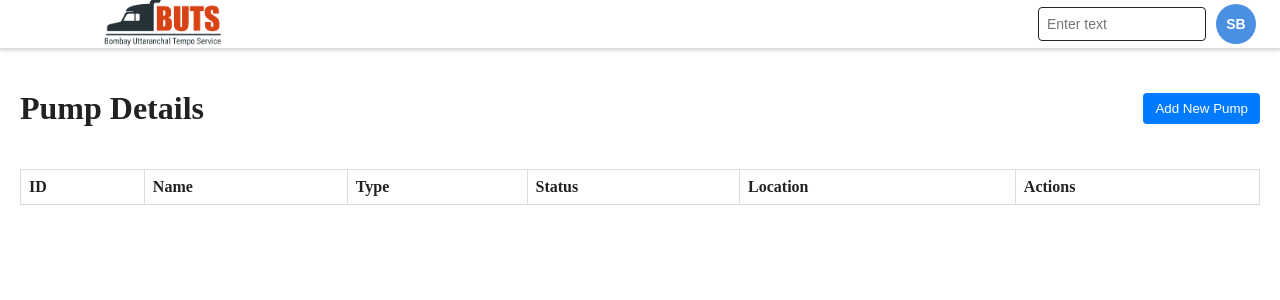
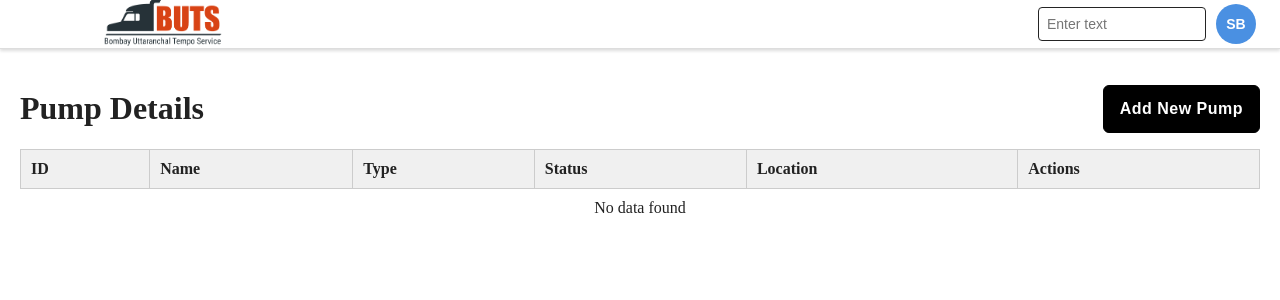
Before and after one commit to HpSharma/transport, a React (Vite) app: page /pump in a window 1280 px wide. Shown: the top 300 px of the page. Built offline with nearby package versions, Linux system fonts and the light colour scheme; some icons are missing.

Commit message:
created the table and buttons components

```diff
--- a/src/components/Input/index.jsx
+++ b/src/components/Input/index.jsx
@@ -67,3 +67,5 @@ export const TextInput = (props) => {
 //     </div>
 //   )
 // }
+
+// export TextInput;
--- /dev/null
+++ b/src/components/Table/index.jsx
@@ -0,0 +1,40 @@
+import React from 'react';
+
+const CommonTable = ({ columns = [], data = [], renderRow, headerStyle = {}, cellStyle = {} }) => {
+  return (
+    <table style={{ width: '100%', borderCollapse: 'collapse' }}>
+      <thead>
+      <tr>
+        {columns.map((col, idx) => (
+          <th key={idx} style={headerStyle}>{col}</th>
+        ))}
+      </tr>
+      </thead>
+      <tbody>
+      {data.length > 0 ? (
+        data.map((item, index) =>
+          renderRow ? (
+            renderRow(item, index)
+          ) : (
+            <tr key={index}>
+              {columns.map((colKey, i) => (
+                <td key={i} style={cellStyle}>
+                  {item[colKey.toLowerCase().replace(/\s/g, '_')]} {/* smart match */}
+                </td>
+              ))}
+            </tr>
+          )
+        )
+      ) : (
+        <tr>
+          <td colSpan={columns.length} style={{ textAlign: 'center', padding: '10px' }}>
+            No data found
+          </td>
+        </tr>
+      )}
+      </tbody>
+    </table>
+  );
+};
+
+export default CommonTable;
--- /dev/null
+++ b/src/components/common/Button/buttons.jsx
@@ -0,0 +1,33 @@
+export const AddButtons = ({ children, ...props  }) => {
+  const buttonStyle = {
+    height: '48px',
+    minWidth: '48px',
+    padding: '0 16px',
+    borderRadius: '6px',
+    backgroundColor: '#000',
+    color: '#fff',
+    border: '1px solid #000',
+    fontWeight: 600,
+    fontSize: '16px',
+    fontFamily: 'Arial, sans-serif', // Try Arial first, fallback to generic sans-serif
+    letterSpacing: '0.5px',
+    cursor: 'pointer',
+    transition: 'background-color 0.2s ease, border-color 0.2s ease',
+  };
+
+  const hoverStyle = {
+    backgroundColor: '#4c4c4c',
+    borderColor: '#fffff',
+  };
+
+  return (
+    <button
+      style={buttonStyle}
+      onMouseOver={(e) => Object.assign(e.currentTarget.style, hoverStyle)}
+      onMouseOut={(e) => Object.assign(e.currentTarget.style, buttonStyle)}
+      {...props}
+    >
+      {children}
+    </button>
+  );
+};
--- a/src/components/common/Button/index.jsx
+++ b/src/components/common/Button/index.jsx
@@ -1,3 +1,5 @@
+import { colors } from '@mui/material';
+
 export const IconButtons = () => {
   const buttonStyle = {
     width: '40px',
@@ -15,6 +17,30 @@ export const IconButtons = () => {
   return <button style={buttonStyle}>SB</button>;
 };
 
-export const BadgeButton = () => {
-  return <button>Badge Button</button>;
+export const BadgeButton = ({ children, variant = 'primary', ...props }) => {
+  const backgroundColors = {
+    primary: '#4a90e2',  // Blue
+    danger: '#e74c3c',   // Red
+  };
+
+  const badgebuttonstyle = {
+    backgroundColor: backgroundColors[variant] || backgroundColors.primary,
+    color: 'white',
+    border: 'none',
+    padding: '8px 12px',
+    margin: '5px 0',
+    cursor: 'pointer',
+    borderRadius: '4px',
+    transition: 'background-color 0.3s ease',
+    opacity: props.disabled ? 0.6 : 1,
+  };
+  // console.log({ disabled });
+
+  return (
+    <button style={badgebuttonstyle} {...props}>
+      {children}
+    </button>
+  )
 };
+
+// desgin audi buttons
--- a/src/pages/Dashboard/index.jsx
+++ b/src/pages/Dashboard/index.jsx
@@ -10,20 +10,31 @@ import Sanckbar from '@components/Snackbar/index.jsx';
 import { useFetch } from '@hooks/useFetch.js';
 import Tiles from '@components/common/Tiles/index.jsx';
 import { Grid } from '@mui/material';
+import CommonTable from '@components/Table/index.jsx';
 
 const Dashboard = () => {
-  const { loading, error, data } = useFetch({
+  const { loading, error, data: response } = useFetch({
     fetchFunction: DashboardApiService.fetchDashboardData,
   });
 
-  const tilesRaw = data?.[0]?.data?.data?.data || {};
-  const vehicleData = data?.[1]?.data?.data?.data || [];
+  const tilesRaw = response?.[0]?.data || {};
+  const vehicleData = response?.[1]?.data?.data || [];
 
   const tilesData = Object.entries(tilesRaw).map(([name, value]) => ({
     name,
     value,
   }));
 
+  const columns = [
+    '#',
+    'Vehicle Number',
+    'Type',
+    'Brand',
+    'Model',
+    'Color',
+    'Reg. Year',
+    'Owner',
+  ];
 
   if (loading) {
     return <Spinner />;
@@ -32,7 +43,7 @@ const Dashboard = () => {
   return (
     <>
       <MainContainer>
-
+        {/* Tiles Section */}
         <TilesContainer container spacing={4} columns={12}>
           {tilesData.map((tile, idx) => (
             <Grid key={`${tile.name}-${idx}`} item xs={12} sm={6} md={3}>
@@ -44,27 +55,14 @@ const Dashboard = () => {
           ))}
         </TilesContainer>
 
-
-
         {/* Table Section */}
         <div style={{ marginTop: '40px' }}>
           <h2>Vehicle Details</h2>
-          <table style={{ width: '100%', borderCollapse: 'collapse' }}>
-            <thead>
-              <tr>
-                <th style={tableHeaderStyle}>#</th>
-                <th style={tableHeaderStyle}>Vehicle Number</th>
-                <th style={tableHeaderStyle}>Type</th>
-                <th style={tableHeaderStyle}>Brand</th>
-                <th style={tableHeaderStyle}>Model</th>
-                <th style={tableHeaderStyle}>Color</th>
-                <th style={tableHeaderStyle}>Reg. Year</th>
-                <th style={tableHeaderStyle}>Owner</th>
-              </tr>
-            </thead>
-            <tbody>
-              {vehicleData?.length > 0 ? (
-                vehicleData?.map((vehicle, index) => (
+
+          <CommonTable
+            columns={['#', 'Vehicle Number', 'Type', 'Brand', 'Model', 'Color', 'Reg. Year', 'Owner']}
+            data={vehicleData}
+            renderRow={(vehicle, index) => (
               <tr key={index}>
                 <td style={tableCellStyle}>{index + 1}</td>
                 <td style={tableCellStyle}>{vehicle.vehicle_number}</td>
@@ -75,16 +73,11 @@ const Dashboard = () => {
                 <td style={tableCellStyle}>{vehicle.registration_year}</td>
                 <td style={tableCellStyle}>{vehicle.owner_name}</td>
               </tr>
-                ))
-              ) : (
-                <tr>
-                  <td style={tableCellStyle} colSpan="8">
-                    No vehicle data found
-                  </td>
-                </tr>
             )}
-            </tbody>
-          </table>
+            headerStyle={tableHeaderStyle}
+            cellStyle={tableCellStyle}
+          />
+
         </div>
       </MainContainer>
 
--- a/src/pages/Pump/index.jsx
+++ b/src/pages/Pump/index.jsx
@@ -1,7 +1,16 @@
 import React, { useState } from 'react';
 import { Controller, useForm } from 'react-hook-form';
 
+import {
+  tableHeaderStyle,
+  tableCellStyle
+
+} from '@pages/Dashboard/StyledComponent.jsx';
+
 import styles from './styled.module.scss';
+import { TextInput } from '@components/Input/index.jsx';
+import { AddButtons } from '@components/common/Button/buttons.jsx';
+import CommonTable from '@components/Table/index.jsx';
 
 const initialPumpStates = {
   name: '',
@@ -18,12 +27,14 @@ const Pump = () => {
   const handleAddPump = (data) => {
     setPumpData([...pumpData, { ...data, id: pumpData.length + 1 }]);
     setShowForm(false);
-
+    reset(initialPumpStates);
   };
 
   const {
     control,
     handleSubmit,
+    reset,
+
     formState: { errors, isSubmitting, isValid },
   } = useForm({
     defaultValues: initialPumpStates,
@@ -35,12 +46,14 @@ const Pump = () => {
     <div className={styles.pumpContainer}>
       <div className={styles.header}>
         <h1>Pump Details</h1>
-        <button
+
+        <AddButtons
           className={styles.addBtn}
           onClick={() => setShowForm(!showForm)}
         >
+          {' '}
           {showForm ? 'Cancel' : 'Add New Pump'}
-        </button>
+        </AddButtons>
       </div>
 
       {showForm && (
@@ -57,7 +70,9 @@ const Pump = () => {
                 control={control}
                 rules={{ required: 'Enter name' }}
                 render={({ field: { onChange, value } }) => (
-                  <input type="text" value={value} onChange={onChange} />
+                  <>
+                    <TextInput type="text" value={value} onChange={onChange} />
+                  </>
                 )}
               />
               {errors.name && <span>{errors.name.message}</span>}
@@ -69,7 +84,7 @@ const Pump = () => {
                 control={control}
                 rules={{ required: 'Enter type' }}
                 render={({ field: { onChange, value } }) => (
-                  <input type="text" value={value} onChange={onChange} />
+                  <TextInput type="text" value={value} onChange={onChange} />
                 )}
               />
               {errors.type && <span>{errors.type.message}</span>}
@@ -89,7 +104,6 @@ const Pump = () => {
                 )}
               />
               {errors.status && <span>{errors.status.message}</span>}
-
             </div>
             <div className={styles.formRow}>
               <label>Location</label>
@@ -98,60 +112,49 @@ const Pump = () => {
                 control={control}
                 rules={{ required: 'Enter location' }}
                 render={({ field: { onChange, value } }) => (
-                  <input type="text" value={value} onChange={onChange} />
+                  <TextInput type="text" value={value} onChange={onChange} />
                 )}
               />
               {errors.location && <span>{errors.location.message}</span>}
-
             </div>
             <div className={styles.formActions}>
-              <button
-                type="submit"
-                className={styles.saveBtn}
-                disabled={!isValid || isSubmitting}
-              >
+              <AddButtons type="submit" disabled={!isValid || isSubmitting}>
                 Save
-              </button>
-              <button
-                type="button"
-                className={styles.cancelBtn}
-                onClick={() => setShowForm(false)}
+              </AddButtons>
+
+              <AddButtons
+                onClick={() => {
+                  setShowForm(false);
+                  reset(initialPumpStates);
+                }}
+                variant="danger"
               >
                 Cancel
-              </button>
+              </AddButtons>
             </div>
           </form>
         </div>
       )}
-
-      <table className={styles.pumpTable}>
-        <thead>
-        <tr>
-          <th>ID</th>
-          <th>Name</th>
-          <th>Type</th>
-          <th>Status</th>
-          <th>Location</th>
-          <th>Actions</th>
-        </tr>
-        </thead>
-        <tbody>
-        {pumpData.map((pump) => (
+      <CommonTable
+        columns={['ID', 'Name', 'Type', 'Status', 'Location', 'Actions']}
+        data={pumpData}
+        renderRow={(pump, index) => (
           <tr key={pump.id}>
-            <td>{pump.id}</td>
-            <td>{pump.name}</td>
-            <td>{pump.type}</td>
-            <td>{pump.status}</td>
-            <td>{pump.location}</td>
-            <td>
+            <td style={tableCellStyle}>{pump.id}</td>
+            <td style={tableCellStyle}>{pump.name}</td>
+            <td style={tableCellStyle}>{pump.type}</td>
+            <td style={tableCellStyle}>{pump.status}</td>
+            <td style={tableCellStyle}>{pump.location}</td>
+            <td style={tableCellStyle}>
               <button className={styles.editBtn}>Edit</button>
               <button className={styles.statusBtn}>Status</button>
               <button className={styles.deleteBtn}>Delete</button>
             </td>
           </tr>
-        ))}
-        </tbody>
-      </table>
+        )}
+        headerStyle={tableHeaderStyle}
+        cellStyle={tableCellStyle}
+      />
     </div>
   );
 };
--- a/src/services/BaseApiRequest.js
+++ b/src/services/BaseApiRequest.js
@@ -6,7 +6,7 @@ class BaseApiRequest {
   static handleSuccess(response) {
     return {
       status: response.status,
-      data: response,
+      data: response.data,
       success: true,
     };
   }
```
Also changed, not shown: src/components/Table/Styled.module.scss (added, +40 -0 lines). Lines whose indentation alone changed are shown as unchanged.
